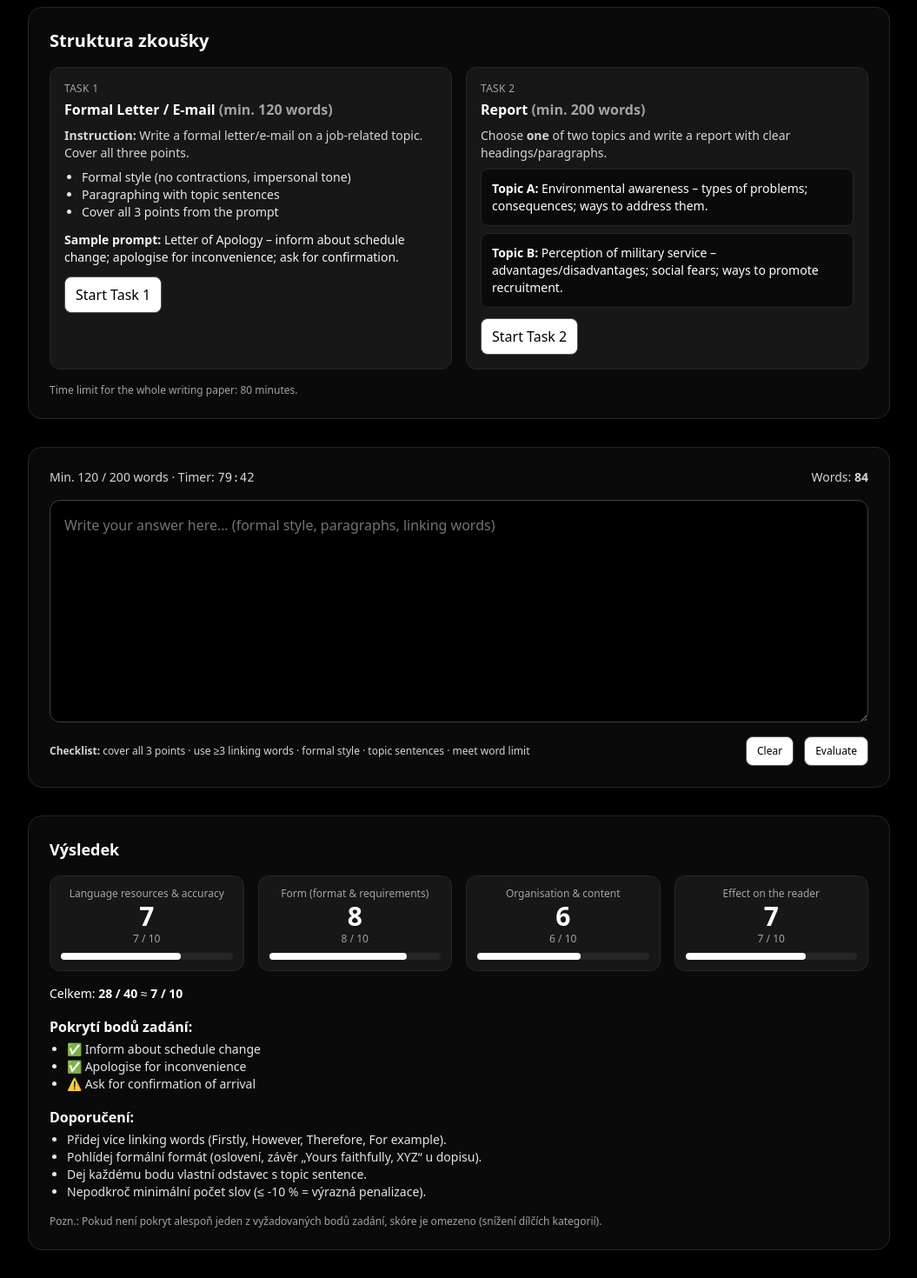
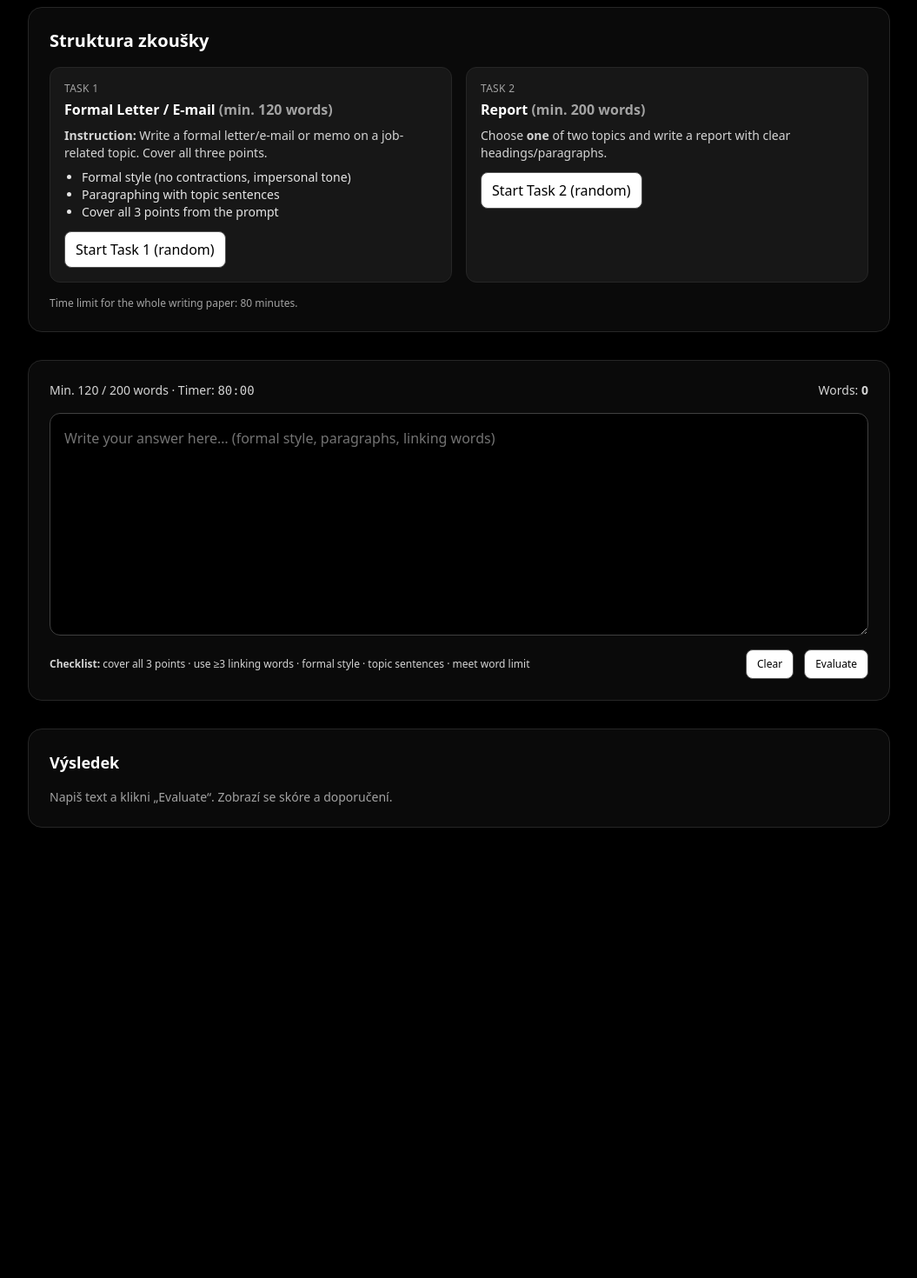
Before and after one commit to danieljordan445/stanag-writing-simulator, a Next.js app: page /writing-test in a window 1280 px wide. Shown: the part 92-1562 px from the top of the page at 87% size, without its empty margins (112-1167 px from the left). After the commit the page ends 1076 px from the top, so only its background shows below. Built offline with nearby package versions, Linux system fonts and the light colour scheme.

Commit message:
Refactor WritingTest component and add task logic

```diff
--- a/app/writing-test/page.tsx
+++ b/app/writing-test/page.tsx
@@ -1,35 +1,117 @@
 "use client";
 
-import React, { useState } from 'react'
-import { motion } from 'framer-motion'
-import { Card, CardContent } from '@/components/ui/card'
-import { Button } from '@/components/ui/button'
+import React, { useEffect, useMemo, useState } from "react";
+import { motion } from "framer-motion";
+import { Card, CardContent } from "@/components/ui/card";
+import { Button } from "@/components/ui/button";
+import { task1Pool, task2Options, type WritingTask } from "@/lib/tasks";
+import { evaluateSubmission, type EvalResult } from "@/lib/evaluate";
 
-export default function WritingTestMock() {
-  const [isDark, setIsDark] = useState(true)
+type Mode = "idle" | "task1" | "task2";
 
-  const bg = isDark ? 'bg-black' : 'bg-white'
-  const text = isDark ? 'text-white' : 'text-black'
-  const subText = isDark ? 'text-neutral-300' : 'text-neutral-600'
-  const cardBg = isDark ? 'bg-neutral-950' : 'bg-neutral-50'
-  const cardInner = isDark ? 'bg-neutral-900' : 'bg-neutral-100'
-  const cardBorder = isDark ? 'border-neutral-800' : 'border-neutral-200'
-  const chip = isDark ? 'text-neutral-400' : 'text-neutral-500'
+export default function WritingTestPage() {
+  // ===== THEMING (black/white) =====
+  const [isDark, setIsDark] = useState(true);
+  const bg = isDark ? "bg-black" : "bg-white";
+  const text = isDark ? "text-white" : "text-black";
+  const subText = isDark ? "text-neutral-300" : "text-neutral-600";
+  const cardBg = isDark ? "bg-neutral-950" : "bg-neutral-50";
+  const cardInner = isDark ? "bg-neutral-900" : "bg-neutral-100";
+  const cardBorder = isDark ? "border-neutral-800" : "border-neutral-200";
+  const chip = isDark ? "text-neutral-400" : "text-neutral-500";
   const areaBg = isDark
-    ? 'bg-black border-neutral-700 text-white placeholder-neutral-500'
-    : 'bg-white border-neutral-300 text-black placeholder-neutral-400'
+    ? "bg-black border-neutral-700 text-white placeholder-neutral-500"
+    : "bg-white border-neutral-300 text-black placeholder-neutral-400";
   const btnPrimary = isDark
-    ? 'bg-white text-black hover:bg-neutral-200 border border-neutral-600'
-    : 'bg-black text-white hover:bg-neutral-900 border border-neutral-700'
+    ? "bg-white text-black hover:bg-neutral-200 border border-neutral-600"
+    : "bg-black text-white hover:bg-neutral-900 border border-neutral-700";
   const btnOutline = isDark
-    ? 'bg-white text-black hover:bg-neutral-200 border border-neutral-600'
-    : 'bg-black text-white hover:bg-neutral-900 border border-neutral-700'
+    ? "bg-white text-black hover:bg-neutral-200 border border-neutral-600"
+    : "bg-black text-white hover:bg-neutral-900 border border-neutral-700";
 
+  // ===== STATE =====
+  const [mode, setMode] = useState<Mode>("idle");
+  const [task, setTask] = useState<WritingTask | null>(null);
+  const [textValue, setTextValue] = useState("");
+  const [words, setWords] = useState(0);
+  const [timer, setTimer] = useState(80 * 60); // 80 minutes in seconds
+  const [result, setResult] = useState<EvalResult | null>(null);
+
+  // load previous attempt
+  useEffect(() => {
+    const saved = localStorage.getItem("stanag_last_attempt");
+    if (saved) {
+      const data = JSON.parse(saved);
+      setTextValue(data.text || "");
+      setMode(data.mode || "idle");
+      setTimer(typeof data.timer === "number" ? data.timer : 80 * 60);
+      if (data.task) setTask(data.task);
+      if (data.result) setResult(data.result);
+    }
+  }, []);
+
+  // auto-save
+  useEffect(() => {
+    localStorage.setItem(
+      "stanag_last_attempt",
+      JSON.stringify({ mode, task, text: textValue, timer, result })
+    );
+  }, [mode, task, textValue, timer, result]);
+
+  // word count
+  useEffect(() => {
+    const m = textValue.trim().match(/[A-Za-zÀ-ž']+/g);
+    setWords(m ? m.length : 0);
+  }, [textValue]);
+
+  // timer
+  useEffect(() => {
+    if (!task) return; // neběží mimo aktivní task
+    if (timer <= 0) return;
+    const id = setInterval(() => setTimer((t) => t - 1), 1000);
+    return () => clearInterval(id);
+  }, [timer, task]);
+
+  const displayTime = useMemo(() => {
+    const mm = Math.floor(timer / 60).toString().padStart(2, "0");
+    const ss = Math.floor(timer % 60).toString().padStart(2, "0");
+    return `${mm}:${ss}`;
+  }, [timer]);
+
+  // start handlers
+  function startTask1() {
+    const pick = task1Pool[Math.floor(Math.random() * task1Pool.length)];
+    setMode("task1");
+    setTask(pick);
+    setTextValue("");
+    setResult(null);
+    setTimer(80 * 60);
+  }
+  function startTask2() {
+    const pick = task2Options[Math.floor(Math.random() * task2Options.length)];
+    setMode("task2");
+    setTask(pick);
+    setTextValue("");
+    setResult(null);
+    setTimer(80 * 60);
+  }
+
+  function handleEvaluate() {
+    if (!task) return;
+    const r = evaluateSubmission(textValue, task);
+    setResult(r);
+  }
+
+  function handleClear() {
+    setTextValue("");
+    setResult(null);
+  }
+
+  // ===== UI helpers =====
   const ScoreCard = ({ label, val }: { label: string; val: number }) => {
-    const percent = Math.max(0, Math.min(100, val * 10))
-    const track = isDark ? 'bg-neutral-800' : 'bg-neutral-200'
-    const fill = isDark ? 'bg-white' : 'bg-black'
-
+    const percent = Math.max(0, Math.min(100, val * 10));
+    const track = isDark ? "bg-neutral-800" : "bg-neutral-200";
+    const fill = isDark ? "bg-white" : "bg-black";
     return (
       <div className={`text-center ${cardInner} rounded-xl p-3 border ${cardBorder}`}>
         <div className={`text-xs ${chip}`}>{label}</div>
@@ -39,8 +121,8 @@ export default function WritingTestMock() {
           <div className={`h-2 rounded ${fill}`} style={{ width: `${percent}%` }} />
         </div>
       </div>
-    )
-  }
+    );
+  };
 
   return (
     <div className={`max-w-5xl mx-auto px-4 py-8 grid gap-8 ${text} ${bg} min-h-screen`}>
@@ -48,15 +130,12 @@ export default function WritingTestMock() {
         <motion.h1 className="text-3xl font-bold tracking-tight">
           STANAG Writing Test Simulator
         </motion.h1>
-        <button
-          onClick={() => setIsDark((v) => !v)}
-          className={`${btnPrimary} px-3 py-1 rounded-lg`}
-        >
-          {isDark ? 'Light mode' : 'Dark mode'}
+        <button onClick={() => setIsDark((v) => !v)} className={`${btnPrimary} px-3 py-1 rounded-lg`}>
+          {isDark ? "Light mode" : "Dark mode"}
         </button>
       </div>
 
-      {/* Struktura zkoušky */}
+      {/* ===== Struktura zkoušky ===== */}
       <Card className={`${cardBg} ${cardBorder} ${text}`}>
         <CardContent className="p-6 grid gap-4">
           <h2 className="text-xl font-semibold">Struktura zkoušky</h2>
@@ -65,24 +144,19 @@ export default function WritingTestMock() {
             <div className={`rounded-xl p-4 ${cardInner} border ${cardBorder}`}>
               <div className={`text-xs uppercase tracking-wide ${chip} mb-1`}>Task 1</div>
               <div className="font-semibold">
-                Formal Letter / E-mail{' '}
-                <span className={`${chip}`}>(min. 120 words)</span>
+                Formal Letter / E-mail <span className={`${chip}`}>(min. 120 words)</span>
               </div>
               <p className={`text-sm mt-2 ${subText}`}>
-                <b>Instruction:</b> Write a formal letter/e-mail on a job-related topic.
+                <b>Instruction:</b> Write a formal letter/e-mail or memo on a job-related topic.
                 Cover all three points.
               </p>
-              <ul className={`list-disc pl-5 text-sm mt-2 ${isDark ? 'text-neutral-200' : 'text-neutral-700'}`}>
+              <ul className={`list-disc pl-5 text-sm mt-2 ${isDark ? "text-neutral-200" : "text-neutral-700"}`}>
                 <li>Formal style (no contractions, impersonal tone)</li>
                 <li>Paragraphing with topic sentences</li>
                 <li>Cover all 3 points from the prompt</li>
               </ul>
-              <div className={`mt-3 text-sm ${isDark ? 'text-neutral-100' : 'text-neutral-800'}`}>
-                <b>Sample prompt:</b> Letter of Apology – inform about schedule change;
-                apologise for inconvenience; ask for confirmation.
-              </div>
               <div className="mt-3">
-                <Button className={`${btnPrimary}`}>Start Task 1</Button>
+                <Button className={`${btnPrimary}`} onClick={startTask1}>Start Task 1 (random)</Button>
               </div>
             </div>
 
@@ -93,100 +167,99 @@ export default function WritingTestMock() {
                 Report <span className={`${chip}`}>(min. 200 words)</span>
               </div>
               <p className={`text-sm mt-2 ${subText}`}>
-                Choose <b>one</b> of two topics and write a report with clear
-                headings/paragraphs.
+                Choose <b>one</b> of two topics and write a report with clear headings/paragraphs.
               </p>
-              <div className="grid gap-2 mt-2 text-sm">
-                <div className={`rounded-lg p-3 ${isDark ? 'bg-neutral-950' : 'bg-neutral-200'} border ${cardBorder}`}>
-                  <b>Topic A:</b> Environmental awareness – types of problems;
-                  consequences; ways to address them.
-                </div>
-                <div className={`rounded-lg p-3 ${isDark ? 'bg-neutral-950' : 'bg-neutral-200'} border ${cardBorder}`}>
-                  <b>Topic B:</b> Perception of military service –
-                  advantages/disadvantages; social fears; ways to promote recruitment.
-                </div>
-              </div>
               <div className="mt-3">
-                <Button className={`${btnPrimary}`}>Start Task 2</Button>
+                <Button className={`${btnPrimary}`} onClick={startTask2}>Start Task 2 (random)</Button>
               </div>
             </div>
           </div>
-          <div className={`text-xs ${chip}`}>
-            Time limit for the whole writing paper: 80 minutes.
-          </div>
+          <div className={`text-xs ${chip}`}>Time limit for the whole writing paper: 80 minutes.</div>
         </CardContent>
       </Card>
 
-      {/* Editor */}
+      {/* ===== Editor ===== */}
       <Card className={`${cardBg} ${cardBorder} ${text}`}>
         <CardContent className="p-6 grid gap-4">
-          <div className={`flex justify-between items-center text-sm ${subText}`}>
+          <div className={`flex flex-wrap justify-between items-center text-sm ${subText} gap-2`}>
             <div>
-              Min. 120 / 200 words · Timer: <span className="font-mono">79:42</span>
+              Min. {task?.minWords ?? 120} / 200 words · Timer: <span className="font-mono">{(Math.floor(timer/60)).toString().padStart(2,"0")}:{(Math.floor(timer%60)).toString().padStart(2,"0")}</span>
             </div>
-            <div>
-              Words: <span className="font-semibold">84</span>
+            <div>Words: <span className="font-semibold">{words}</span></div>
           </div>
+
+          {task && (
+            <div className={`rounded-lg p-3 ${cardInner} border ${cardBorder}`}>
+              <div className="text-sm font-semibold mb-1">{task.label}</div>
+              <div className="text-sm">{task.instruction}</div>
+              <ul className={`list-disc pl-5 text-sm mt-2 ${isDark ? "text-neutral-200" : "text-neutral-700"}`}>
+                {task.points.map(p => (<li key={p.id}>{p.text}</li>))}
+              </ul>
             </div>
+          )}
+
           <textarea
-            className={`w-full h-64 p-4 rounded-xl border focus:ring-2 ${areaBg} ${isDark ? 'focus:ring-white' : 'focus:ring-black'}`}
+            className={`w-full h-64 p-4 rounded-xl border focus:ring-2 ${areaBg} ${
+              isDark ? "focus:ring-white" : "focus:ring-black"
+            }`}
             placeholder="Write your answer here… (formal style, paragraphs, linking words)"
+            value={textValue}
+            onChange={(e) => setTextValue(e.target.value)}
           />
           <div className={`flex flex-wrap items-center justify-between gap-3 text-xs ${subText}`}>
             <div>
-              <b>Checklist:</b> cover all 3 points · use ≥3 linking words · formal
-              style · topic sentences · meet word limit
+              <b>Checklist:</b> cover all 3 points · use ≥3 linking words · formal style · topic sentences · meet word limit
             </div>
             <div className="flex gap-3">
-              <Button className={`${btnOutline}`}>Clear</Button>
-              <Button className={`${btnPrimary}`}>Evaluate</Button>
+              <Button className={`${btnOutline}`} onClick={handleClear}>Clear</Button>
+              <Button className={`${btnPrimary}`} onClick={handleEvaluate} disabled={!task}>Evaluate</Button>
             </div>
           </div>
         </CardContent>
       </Card>
 
-      {/* Výsledek */}
+      {/* ===== Výsledek ===== */}
       <Card className={`${cardBg} ${cardBorder} ${text}`}>
         <CardContent className="p-6 grid gap-4">
           <h2 className="text-lg font-semibold">Výsledek</h2>
+
+          {!result && <div className={`${chip} text-sm`}>Napiš text a klikni „Evaluate“. Zobrazí se skóre a doporučení.</div>}
+
+          {result && (
+            <>
               <div className="grid grid-cols-2 md:grid-cols-4 gap-4">
-            {[
-              { label: 'Language resources & accuracy', val: 7 },
-              { label: 'Form (format & requirements)', val: 8 },
-              { label: 'Organisation & content', val: 6 },
-              { label: 'Effect on the reader', val: 7 }
-            ].map((s, i) => (
-              <ScoreCard key={i} label={s.label} val={s.val} />
-            ))}
+                <ScoreCard label="Language resources & accuracy" val={result.scores.language} />
+                <ScoreCard label="Form (format & requirements)" val={result.scores.form} />
+                <ScoreCard label="Organisation & content" val={result.scores.organisation} />
+                <ScoreCard label="Effect on the reader" val={result.scores.effect} />
               </div>
+
               <div className="text-sm">
-            Celkem: <span className="font-semibold">28 / 40</span> ≈ <b>7 / 10</b>
+                Celkem: <span className="font-semibold">{result.total40} / 40</span> ≈ <b>{(result.total40/4).toFixed(1)} / 10</b>
+                <span className={`ml-2 ${chip}`}> (Words: {result.facts.words}, Paragraphs: {result.facts.paragraphs}, Linking: {result.facts.linkingWords})</span>
               </div>
+
               <div>
                 <h3 className="font-semibold mb-1">Pokrytí bodů zadání:</h3>
-            <ul className={`list-disc pl-5 text-sm ${isDark ? 'text-neutral-200' : 'text-neutral-700'}`}>
-              <li>✅ Inform about schedule change</li>
-              <li>✅ Apologise for inconvenience</li>
-              <li>⚠️ Ask for confirmation of arrival</li>
+                <ul className={`list-disc pl-5 text-sm ${isDark ? "text-neutral-200" : "text-neutral-700"}`}>
+                  {result.coverage.map(c => (
+                    <li key={c.id}>
+                      {c.covered ? "✅" : "⚠️"} {c.text}
+                    </li>
+                  ))}
                 </ul>
               </div>
+
               <div>
                 <h3 className="font-semibold mb-1">Doporučení:</h3>
-            <ul className={`list-disc pl-5 text-sm ${isDark ? 'text-neutral-200' : 'text-neutral-700'}`}>
-              <li>Přidej více linking words (Firstly, However, Therefore, For example).</li>
-              <li>
-                Pohlídej formální formát (oslovení, závěr „Yours faithfully, XYZ“ u dopisu).
-              </li>
-              <li>Dej každému bodu vlastní odstavec s topic sentence.</li>
-              <li>Nepodkroč minimální počet slov (≤ -10 % = výrazná penalizace).</li>
+                <ul className={`list-disc pl-5 text-sm ${isDark ? "text-neutral-200" : "text-neutral-700"}`}>
+                  {result.advice.map((a, i) => (<li key={i}>{a}</li>))}
                 </ul>
               </div>
-          <div className={`text-xs ${chip}`}>
-            Pozn.: Pokud není pokryt alespoň jeden z vyžadovaných bodů zadání, skóre
-            je omezeno (snížení dílčích kategorií).
-          </div>
+            </>
+          )}
         </CardContent>
       </Card>
     </div>
-  )
+  );
 }
```
Lines whose indentation alone changed are shown as unchanged.
